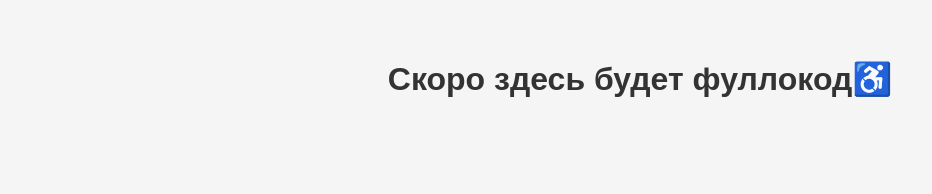
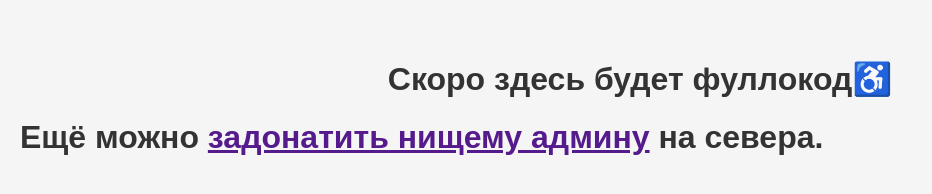
Before and after one commit to denchik772006-web/vsem-full, a plain HTML site: page index.html in a window 1280 px wide. Shown: the whole page, without its empty margins (0-932 px from the left). Drawn offline with Linux system fonts and the light colour scheme.

Commit message:
Update index.html

```diff
--- a/index.html
+++ b/index.html
@@ -15,10 +15,14 @@
         text-align: center;
         margin-top: 40px;
       }
+      h2 {
+        font-size: 2rem;
+        margin-top: 20px;
+      }
       p {
-		margin-top: 20px;
-		font-weight: bold;
-		font-size: 3rem;
+		    margin-top: 20px;
+		    font-weight: bold;
+		    font-size: 3rem;
       }
       .link-word {
         color: #d35400;
@@ -34,6 +38,7 @@
   </head>
   <body>
     <h1>Скоро здесь будет фуллокод♿️</h1>
+    <h2>Ещё можно <a href="">задонатить нищему админу</a> на севера.</h2>
     <!--<p><a href="files/Фуллокод-1.txt">Фуллокод-1💪🏿</a></p>-->
   </body>
 </html>
```
